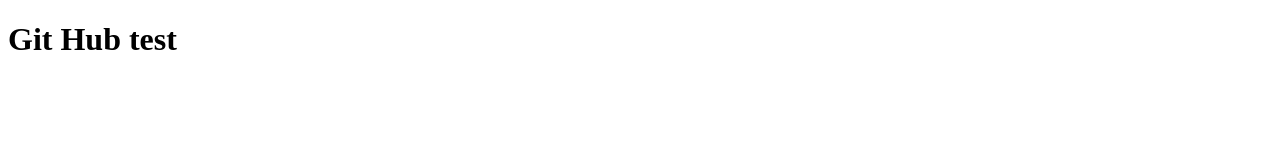
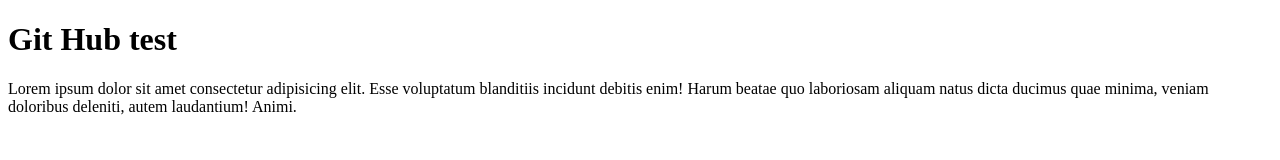
Before and after one commit to JasrajGattour/WebProgram-Oct-2022, a plain HTML site: page index.html in a window 1280 px wide. Drawn offline with Linux system fonts and the light colour scheme.

Commit message:
updating my index file

```diff
--- a/index.html
+++ b/index.html
@@ -8,5 +8,8 @@
 </head>
 <body>
     <h1> Git Hub test</h1>
+        <p> Lorem ipsum dolor sit amet consectetur adipisicing elit. Esse voluptatum blanditiis incidunt debitis enim! Harum beatae quo laboriosam aliquam natus dicta ducimus quae minima, veniam doloribus deleniti, autem laudantium! Animi.
+
+        </p>
 </body>
 </html>
```
